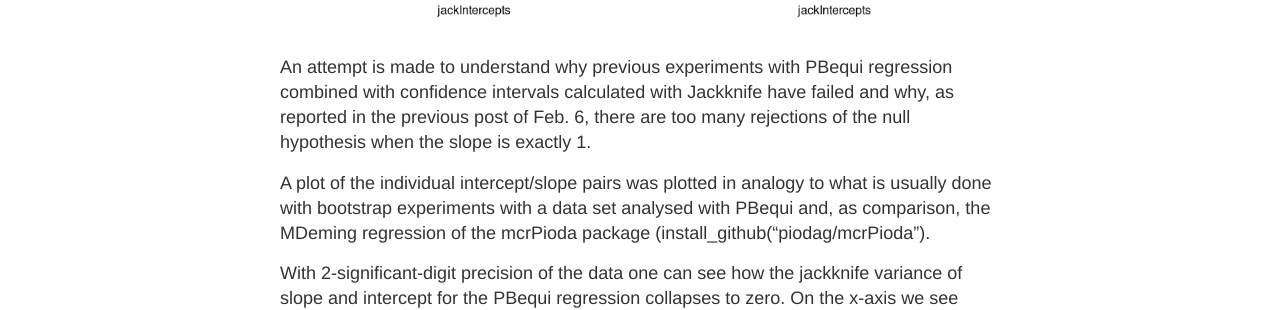
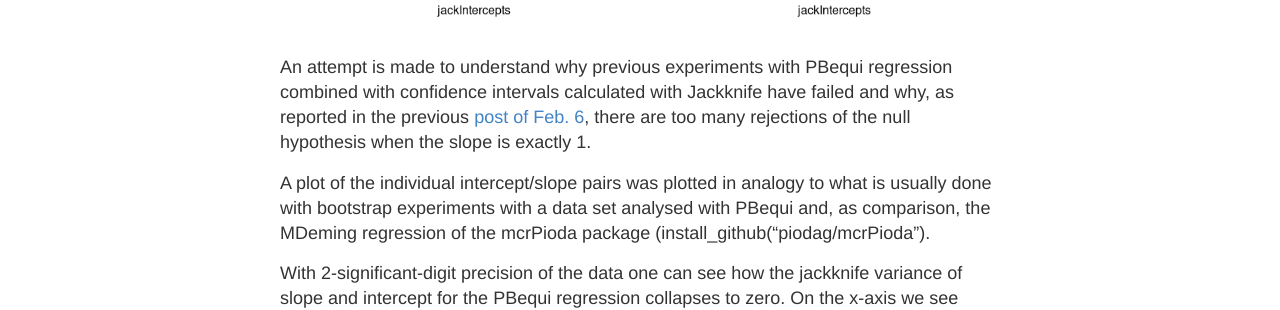
Before and after one commit to piodag/piodag.github.io, a Jekyll site: the page built from _posts/2014-3-8-pbequi-jack.md, in a window 1280 px wide. Shown: the part 755-1065 px from the top of the page. Built offline with Jekyll 4.4.1, drawn with Linux system fonts in a browser that asks for light colours; some of the changed lines change nothing that is shown.

Commit message:
Link added

```diff
--- a/_posts/2014-3-8-pbequi-jack.md
+++ b/_posts/2014-3-8-pbequi-jack.md
@@ -5,7 +5,7 @@ title: "PBequi unusable with Jackknife at low data precision"
 
 ![Jackknife]({{ site.baseurl }}/images/jack4/PBequiJackCollapse.png)
 
-An attempt is made to understand why previous experiments with PBequi regression combined with confidence intervals calculated with Jackknife have failed and why, as reported in the previous post of Feb. 6, there are too many rejections of the null hypothesis when the slope is exactly 1.
+An attempt is made to understand why previous experiments with PBequi regression combined with confidence intervals calculated with Jackknife have failed and why, as reported in the previous [post of Feb. 6](https://piodag.github.io/jackknife-bias/), there are too many rejections of the null hypothesis when the slope is exactly 1.
 
 A plot of the individual intercept/slope pairs was plotted in analogy to what is usually done with bootstrap experiments with a data set analysed with PBequi and, as comparison, the MDeming regression of the mcrPioda package (install_github("piodag/mcrPioda").
 
```
